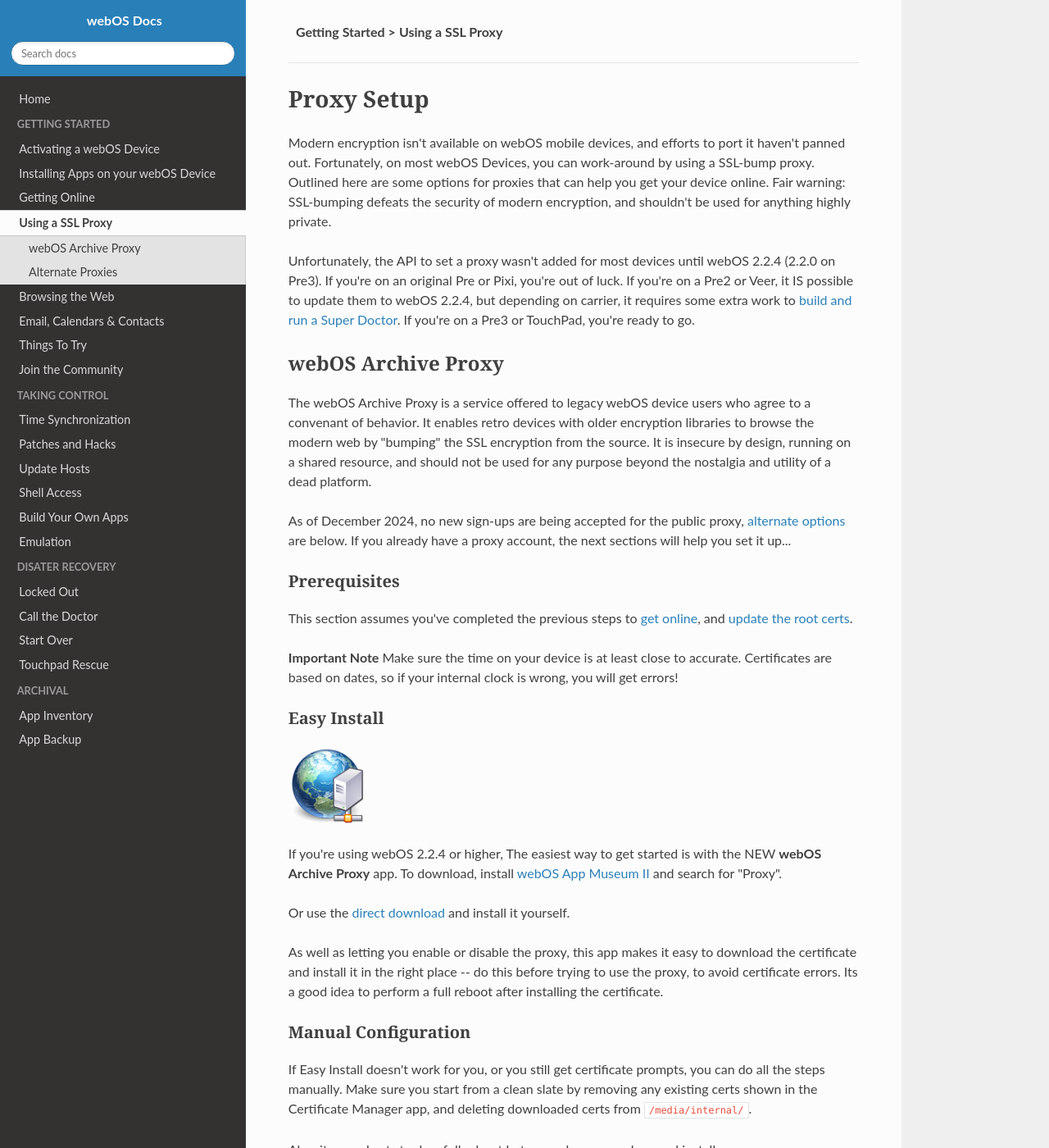
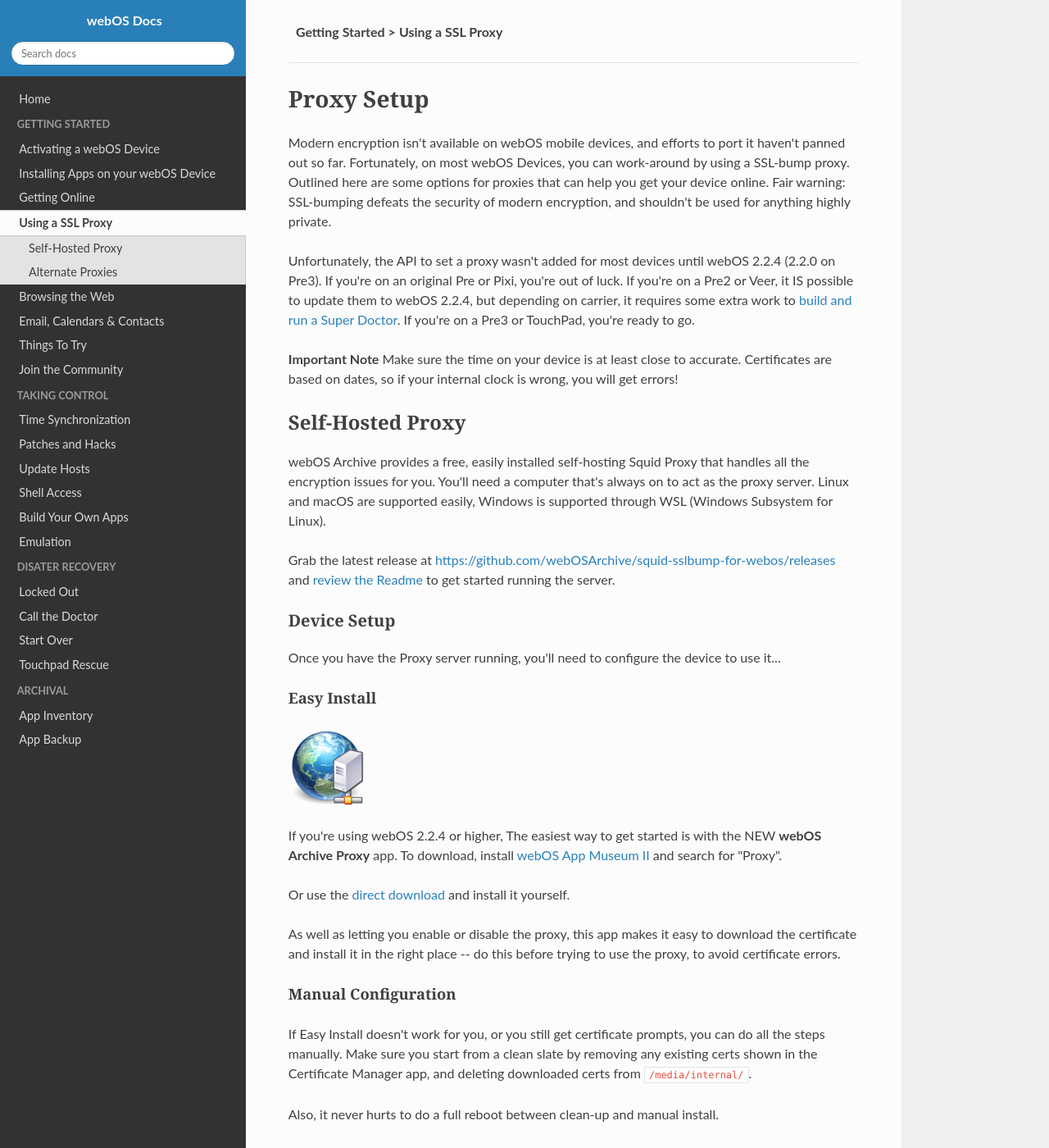
Before and after one commit to webOSArchive/webos-docs, an MkDocs documentation site: the page built from docs/proxysetup.md, in a window 1280 px wide and 1400 px high. Shown: the whole window at 82% size. Built offline with MkDocs 1.6.1, drawn with Linux system fonts in a browser that asks for light colours; nearby versions of some CDN libraries; some web fonts are replaced; library files that are not in the unit come from our copies; some of the changed text lies outside the part shown.

Commit message:
update proxy section

```diff
--- a/docs/proxysetup.md
+++ b/docs/proxysetup.md
@@ -1,22 +1,22 @@
 # Proxy Setup
 
-Modern encryption isn't available on webOS mobile devices, and efforts to port it haven't panned out. Fortunately, on most webOS Devices, you can work-around by using a SSL-bump proxy. Outlined here are some options for proxies that can help you get your device online. Fair warning: SSL-bumping defeats the security of modern encryption, and shouldn't be used for anything highly private.
+Modern encryption isn't available on webOS mobile devices, and efforts to port it haven't panned out so far. Fortunately, on most webOS Devices, you can work-around by using a SSL-bump proxy. Outlined here are some options for proxies that can help you get your device online. Fair warning: SSL-bumping defeats the security of modern encryption, and shouldn't be used for anything highly private.
 
 Unfortunately, the API to set a proxy wasn't added for most devices until webOS 2.2.4 (2.2.0 on Pre3). If you're on an original Pre or Pixi, you're out of luck. If you're on a Pre2 or Veer, it IS possible to update them to webOS 2.2.4, but depending on carrier, it requires some extra work to <a href="https://github.com/webos-internals/meta-doctor/" target="_blank">build and run a Super Doctor</a>. If you're on a Pre3 or TouchPad, you're ready to go.
 
-## webOS Archive Proxy
-
-The webOS Archive Proxy is a service offered to legacy webOS device users who agree to a convenant of behavior. It enables retro devices with older encryption libraries to browse the modern web by "bumping" the SSL encryption from the source. It is insecure by design, running on a shared resource, and should not be used for any purpose beyond the nostalgia and utility of a dead platform.
-
-As of December 2024, no new sign-ups are being accepted for the public proxy, [alternate options](proxysetup.md#alternate-proxies) are below. If you already have a proxy account, the next sections will help you set it up...
-
-### Prerequisites
-
-This section assumes you've completed the previous steps to [get online](online.md), and [update the root certs](online.md#updating-certificates).
-
 **Important Note** Make sure the time on your device is at least close to accurate. Certificates are based on dates, so if your internal clock is wrong, you will get errors!
 
-### Easy Install
+## Self-Hosted Proxy
+
+webOS Archive provides a free, easily installed self-hosting Squid Proxy that handles all the encryption issues for you. You'll need a computer that's always on to act as the proxy server. Linux and macOS are supported easily, Windows is supported through WSL (Windows Subsystem for Linux).
+
+Grab the latest release at <a href="https://github.com/webOSArchive/squid-sslbump-for-webos/releases" target="_blank">https://github.com/webOSArchive/squid-sslbump-for-webos/releases</a> and <a href="https://github.com/webOSArchive/squid-sslbump-for-webos/blob/main/README.md" target="_blank">review the Readme</a> to get started running the server.
+
+### Device Setup
+
+Once you have the Proxy server running, you'll need to configure the device to use it...
+
+#### Easy Install
 
 ![webOS Archive Proxy](images/proxyicon.png)
 
@@ -26,20 +26,19 @@ To download, install [webOS App Museum II](appstores.md#install-webos-app-museum
 Or use the <a href="http://appcatalog.webosarchive.org/showMuseumDetails.php?app=1005768" target="_top">direct download</a> and install it yourself.
 
 As well as letting you enable or disable the proxy, this app makes it easy to download the certificate and install it in the right place -- do this before trying to use the proxy, to avoid certificate errors.
-Its a good idea to perform a full reboot after installing the certificate.
 
-### Manual Configuration
+#### Manual Configuration
 
 If Easy Install doesn't work for you, or you still get certificate prompts, you can do all the steps manually. Make sure you start from a clean slate by removing any existing certs shown in the Certificate Manager app, and deleting downloaded certs from `/media/internal/`.
 
 Also, it never hurts to do a full reboot between clean-up and manual install.
 
-#### Adding the Certificate
+##### Adding the Certificate
 
-The webOS Archive Certificate is a single certificate you must install in order to bypass certificate warnings from other websites: one certificate (or: cert) that covers the whole Internet.
+Your proxy server provides a certificate you must install in order to bypass certificate warnings from other websites: one certificate that covers the whole Internet!
 
 * On your computer, download the cert:
-    + <a href="http://www.webosarchive.org/proxy/wOSAServiceCert.der">http://www.webosarchive.org/proxy/wOSAServiceCert.der</a>
+    + `http://<yourserverip>:3129/cert`
 * Plug your webOS device into your computer with a USB cable, and enter USB Disk mode on the device
 * Copy the cert you downloaded onto root directory of the USB device
 * Launch the built-in webOS app "Device Info"
@@ -51,7 +50,7 @@ The webOS Archive Certificate is a single certificate you must install in order
 
 ![Certificate Manager](images/certmanager.png)
 
-#### Configure the Proxy
+##### Configure the Proxy
 
 A Proxy switch app adds a feature to webOS allowing you to turn on (and off) a global proxy. Once activated, this proxy works for any app on the device -- including email!
 
@@ -59,20 +58,11 @@ A Proxy switch app adds a feature to webOS allowing you to turn on (and off) a g
     + Install the app **webOS Archive Proxy** app from App Museum II, or <a href="http://appcatalog.webosarchive.org/showMuseumDetails.php?app=1005768" target="_top">download directly here</a>.
     + Install the app **Proxy Set Basic** from Preware, or <a href="http://www.webosarchive.org/proxy/com.palm.com.verusora.touchpad.proxysetbasic_1.1.1_all.ipk" target="_top">download directly here</a>.
 * Launch the app, and configure the fields as follows:
-* Server: `proxy.webosarchive.org`
+* Server: `<yourserverip>`
 * Port: `3128`
-* Username: `<yourusername>`
-* Password: `<yourpassword>`
 * Press the "Set" button at the bottom
 
-Make sure you substitute your actual username and password as given to you during your initial registration in the fields above.
-
-When done, your screen should look like this:
-![ProxySet](images/proxysetbasic.png)
-
 With your proxy configured, you should be able to open almost any modern webpage. But even with connectivity established, you may find that some web pages don't work well on your device -- the web has evolved since webOS was first born!
-
-You may want to consider using a RSS Service, and an app like <a href="http://www.feedspider.net/" target="_blank">FeedSpider</a> (available in Preware, and in App Museum II) to pull feeds from your favorite sites. Or <a href="http://stacks.webosarchive.org/forums/%5BTP%5D%20QupZilla%20-%20webOS%20Nation%20Forums.html" target="_blank">try one of the community-built browsers</a> which may work on the Pre3 and Touchpad.
 
 ## Alternate Proxies
 
@@ -80,12 +70,6 @@ You can also run a proxy directly on your webOS Device:
 
 * <a href="https://gitlab.com/nizovn/com.nizovn.squid" target="_blank">Nizovn's Squid SSL Bump App</a> which you can get by adding his <a href="https://gitlab.com/nizovn/preware_feed/-/tree/master/" target="_blank">Preware feed</a>.
 
-Another option is to host the Squid Service yourself. If you have a Raspberry Pi (also works on Ubuntu), this can be done really easily:
-
-* <a href="https://github.com/webOSArchive/squid-sslbump-dockerless" target="_blank">Squid SSL Bump Installer</a>
-
-If Squid is too complex for you, check out the WebOne proxy, which runs on Windows, Mac and Linux:
-
-* <a href="https://github.com/atauenis/webone" target="_blank">WebOne on GitHub</a>
+* If Squid is too complex for you, check out the WebOne proxy, which runs on Windows, Mac and Linux: <a href="https://github.com/atauenis/webone" target="_blank">WebOne on GitHub</a>
 
 And finally, you can proxy only web rendering, using WRP. Read more about this approach in the [Browsing the Web](browsers.md#wrp) section.
```
